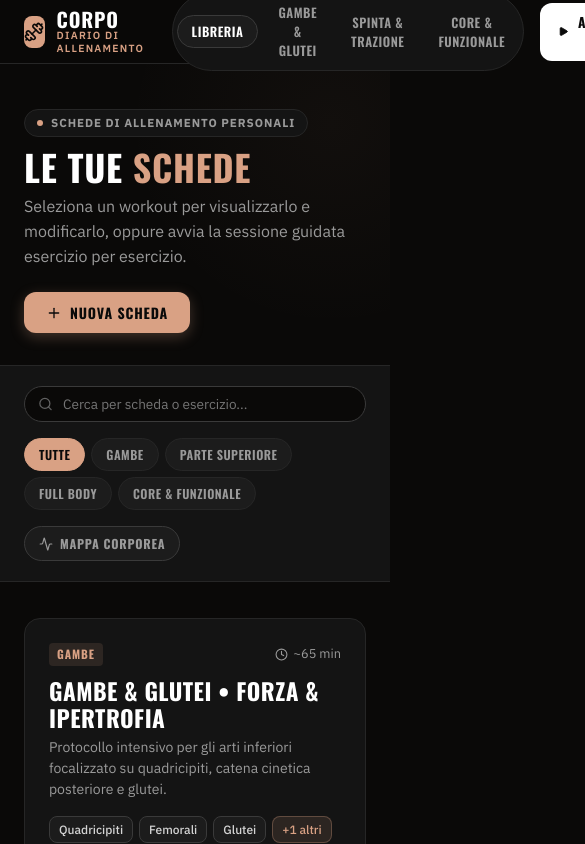
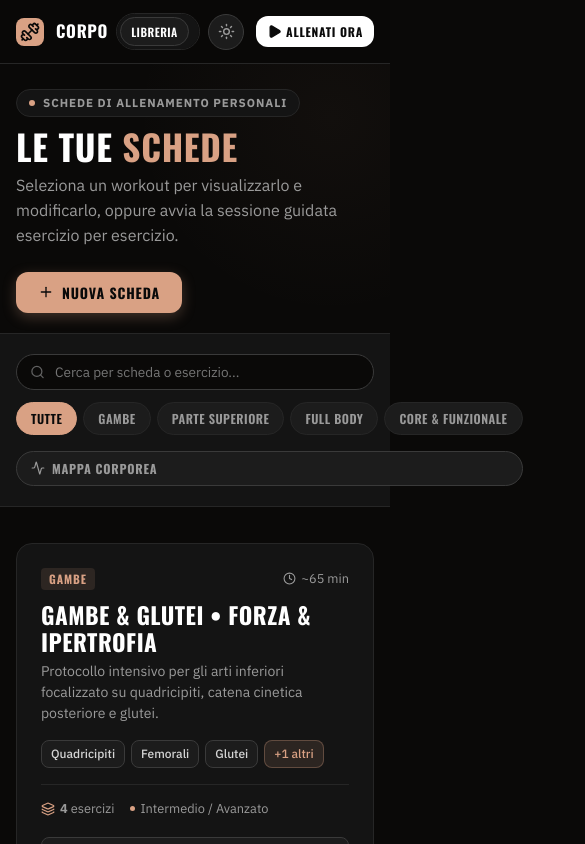
Before and after one commit to isaiadonofrio/novasoma, a React (Vite) app: page / in a window 390 px wide. Shown: the top 844 px of the page, 585 px wide, since content can reach past the window. Built offline with nearby package versions, Linux system fonts and the light colour scheme.

Commit message:
feat: implement light mode theme toggle and comprehensive mobile responsiveness

```diff
--- a/index.html
+++ b/index.html
@@ -2,7 +2,11 @@
 <html lang="it">
   <head>
     <meta charset="UTF-8" />
-    <meta name="viewport" content="width=device-width, initial-scale=1.0" />
+    <meta name="viewport" content="width=device-width, initial-scale=1.0, maximum-scale=5.0, viewport-fit=cover" />
+    <meta name="theme-color" content="#0A0908" id="meta-theme-color" />
+    <meta name="mobile-web-app-capable" content="yes" />
+    <meta name="apple-mobile-web-app-status-bar-style" content="black-translucent" />
+    <meta name="apple-mobile-web-app-title" content="CORPO" />
     <title>CORPO • Diario di Allenamento & Guida Workout</title>
     <meta name="description" content="Webapp minimale e professionale per i tuoi allenamenti. Mappa muscolare interattiva, timer di recupero, guida all'esecuzione e schede pratiche." />
     <link rel="preconnect" href="https://fonts.googleapis.com">
--- a/src/App.css
+++ b/src/App.css
@@ -122,7 +122,28 @@
 .nav-right-actions {
   display: flex;
   align-items: center;
-  gap: 14px;
+  gap: 12px;
+}
+
+.theme-toggle-btn {
+  width: 36px;
+  height: 36px;
+  border-radius: var(--radius-full);
+  display: flex;
+  align-items: center;
+  justify-content: center;
+  background: var(--raised2);
+  border: 1px solid var(--border-hi);
+  color: var(--dim);
+  transition: all 0.2s var(--ease);
+  flex-shrink: 0;
+}
+
+.theme-toggle-btn:hover {
+  color: var(--text);
+  border-color: var(--clay);
+  background: var(--raised3);
+  transform: scale(1.05);
 }
 
 .streak-badge {
@@ -1769,7 +1790,106 @@
   display: block;
 }
 
-/* RESPONSIVENESS */
+/* ========================================= */
+/* TEMA CHIARO (LIGHT MODE) OVERRIDES        */
+/* ========================================= */
+[data-theme="light"] body {
+  background-color: var(--page);
+  color: var(--text);
+}
+
+[data-theme="light"] .gymmane-nav-header {
+  background: rgba(246, 245, 242, 0.92);
+}
+
+/* Invert white GymMane illustrations into crisp dark charcoal sketches */
+[data-theme="light"] .media-img-el {
+  filter: invert(1) brightness(0.18) contrast(1.1);
+}
+
+/* Body SVG in light mode */
+[data-theme="light"] .body-base path {
+  fill: #D8D4CC;
+}
+
+[data-theme="light"] .body-lite path {
+  fill: #E4E0D6;
+}
+
+[data-theme="light"] .muscle path {
+  fill: #BEB7AA;
+}
+
+[data-theme="light"] .muscle:hover path {
+  fill: var(--clay-hover);
+}
+
+[data-theme="light"] .muscle.on path {
+  fill: var(--clay) !important;
+}
+
+/* Surfaces and cards in light mode */
+[data-theme="light"] .routine-clean-card,
+[data-theme="light"] .overview-hero-card,
+[data-theme="light"] .overview-exercise-row-card,
+[data-theme="light"] .exercise-spotlight-card,
+[data-theme="light"] .cues-container-card,
+[data-theme="light"] .gymmane-timer-box,
+[data-theme="light"] .gymmane-editor-modal,
+[data-theme="light"] .summary-modal-card {
+  box-shadow: 0 4px 18px rgba(0, 0, 0, 0.05);
+}
+
+[data-theme="light"] .routine-clean-card:hover {
+  box-shadow: 0 10px 28px rgba(0, 0, 0, 0.09);
+  border-color: var(--border-hi);
+}
+
+[data-theme="light"] .spotlight-media-container,
+[data-theme="light"] .row-media-container {
+  background: #ECEAE4;
+}
+
+[data-theme="light"] .routine-muscle-chip {
+  background: var(--raised2);
+  color: #242220;
+  border-color: #CEC9BF;
+  font-weight: 600;
+}
+
+[data-theme="light"] .stage-controls-col {
+  background: #ECEAE4;
+}
+
+[data-theme="light"] .gymmane-cta-btn,
+[data-theme="light"] .btn-card-primary,
+[data-theme="light"] .btn-gymmane-primary,
+[data-theme="light"] .category-chip.active,
+[data-theme="light"] .live-pill {
+  color: #FFFFFF;
+}
+
+[data-theme="light"] .btn-card-secondary {
+  background: var(--raised2);
+  color: var(--text);
+  border-color: var(--border-hi);
+}
+
+[data-theme="light"] .btn-card-secondary:hover {
+  background: var(--raised3);
+}
+
+[data-theme="light"] .gymmane-check-pill.checked {
+  color: #FFFFFF;
+}
+
+[data-theme="light"] .gymmane-next-btn.finish-mode {
+  color: #FFFFFF;
+}
+
+/* ========================================= */
+/* MOBILE RESPONSIVENESS & TOUCH OPTIMIZATION*/
+/* ========================================= */
 @media (max-width: 900px) {
   .hero-clean-header-row {
     flex-direction: column;
@@ -1780,7 +1900,7 @@
   }
   .gymmane-stage-grid {
     grid-template-columns: 1fr;
-    height: auto;
+    height: calc(100vh - 60px - 3px);
     overflow-y: auto;
   }
   .stage-info-col {
@@ -1794,16 +1914,229 @@
   .gymmane-pres-footer {
     display: none;
   }
-  .overview-exercise-row-card {
+}
+
+@media (max-width: 768px) {
+  .gymmane-wrap {
+    padding: 0 16px;
+  }
+
+  .nav-container {
+    padding: 0 16px;
+    gap: 8px;
+  }
+
+  /* Horizontal swipeable routine tabs on mobile */
+  .nav-routine-tabs {
+    flex: 1;
+    overflow-x: auto;
+    -webkit-overflow-scrolling: touch;
+    scrollbar-width: none;
+    flex-wrap: nowrap;
+    max-width: calc(100vw - 200px);
+    padding: 3px;
+  }
+  .nav-routine-tabs::-webkit-scrollbar {
+    display: none;
+  }
+  .nav-tab-btn {
+    white-space: nowrap;
+    padding: 5px 10px;
+    font-size: 0.72rem;
+  }
+
+  .streak-badge {
+    display: none; /* Hide on mobile navbar to preserve space */
+  }
+
+  .gymmane-cta-btn {
+    padding: 7px 11px;
+    font-size: 0.75rem;
+    gap: 4px;
+  }
+
+  /* Home View Mobile */
+  .home-clean-hero {
+    padding: 24px 0 20px;
+  }
+  .home-title-loud {
+    font-size: 2.2rem;
+  }
+  .toolbar-controls-grid {
+    flex-direction: column;
+    align-items: stretch;
+    gap: 12px;
+  }
+  .search-box-home {
+    max-width: 100%;
+  }
+  .category-chips-list {
+    overflow-x: auto;
+    flex-wrap: nowrap;
+    padding-bottom: 4px;
+    -webkit-overflow-scrolling: touch;
+    scrollbar-width: none;
+  }
+  .category-chips-list::-webkit-scrollbar {
+    display: none;
+  }
+  .category-chip {
+    white-space: nowrap;
+  }
+
+  /* Overview View Mobile */
+  .overview-hero-card {
+    padding: 20px 16px;
+    margin-bottom: 24px;
+  }
+  .overview-title-loud {
+    font-size: 1.85rem;
+  }
+  .overview-title-actions-row {
+    flex-direction: column;
+    gap: 16px;
+  }
+  .overview-main-cta-group {
+    width: 100%;
+  }
+  .overview-main-cta-group .big-cta {
+    width: 100%;
+    justify-content: center;
+    padding: 12px;
+  }
+  .overview-timeline-heading-row {
     flex-direction: column;
     align-items: flex-start;
+    gap: 12px;
+  }
+  .overview-timeline-heading-row .btn-gymmane-secondary {
+    width: 100%;
+    justify-content: center;
+  }
+
+  /* Overview Exercise Card on Mobile */
+  .overview-exercise-row-card {
+    display: flex;
+    flex-direction: column;
+    align-items: stretch;
+    gap: 12px;
+    padding: 14px 16px;
+  }
+  .row-order-index {
+    font-size: 1.1rem;
+    width: 24px;
   }
   .row-media-container {
-    width: 100%;
-    height: 140px;
+    width: 76px;
+    height: 76px;
+    flex-shrink: 0;
+  }
+  .row-exercise-name {
+    font-size: 1.15rem;
+  }
+  .row-specs-strip {
+    flex-wrap: wrap;
+    gap: 6px;
   }
   .row-actions-group {
     width: 100%;
+    display: flex;
+    align-items: center;
     justify-content: space-between;
-  }
-}
+    padding-top: 10px;
+    border-top: 1px solid var(--border);
+  }
+  .btn-play-from-here {
+    flex: 1;
+    margin-left: 12px;
+    justify-content: center;
+    padding: 8px 12px;
+  }
+
+  /* Live Presentation Mode on Mobile */
+  .gymmane-pres-header {
+    height: 52px;
+    padding: 0 12px;
+  }
+  .live-pill {
+    display: none;
+  }
+  .routine-name-pill {
+    font-size: 0.8rem;
+    max-width: 120px;
+    white-space: nowrap;
+    overflow: hidden;
+    text-overflow: ellipsis;
+  }
+  .stepper-text {
+    font-size: 0.775rem;
+  }
+  .stepper-arrow-btn {
+    width: 26px;
+    height: 26px;
+  }
+  .gymmane-finish-btn span {
+    display: none;
+  }
+  .gymmane-finish-btn {
+    padding: 6px 10px;
+  }
+
+  .stage-info-col {
+    padding: 16px 14px;
+  }
+  .exercise-spotlight-card {
+    padding: 16px;
+  }
+  .spotlight-media-container {
+    height: 200px;
+  }
+  .spotlight-title {
+    font-size: 1.5rem;
+  }
+  .stage-controls-col {
+    padding: 16px 14px;
+  }
+  .digits-val {
+    font-size: 3.2rem;
+  }
+  .gymmane-table-input {
+    height: 40px;
+    font-size: 0.95rem;
+  }
+  .gymmane-check-pill {
+    width: 40px;
+    height: 40px;
+  }
+
+  /* Modal on Mobile */
+  .modal-backdrop {
+    padding: 10px;
+  }
+  .gymmane-editor-modal {
+    max-width: 100%;
+    max-height: 94vh;
+  }
+  .editor-modal-body {
+    padding: 16px;
+  }
+  .editor-row-2col, .editor-row-3col {
+    grid-template-columns: 1fr;
+  }
+}
+
+@media (max-width: 480px) {
+  .brand-tag {
+    display: none;
+  }
+  .brand-logo-icon {
+    width: 28px;
+    height: 28px;
+  }
+  .brand-main {
+    font-size: 1.05rem;
+  }
+  .routine-card-actions-bar {
+    grid-template-columns: 1fr;
+  }
+}
--- a/src/App.jsx
+++ b/src/App.jsx
@@ -50,6 +50,24 @@ export function App() {
     }
     return INITIAL_ROUTINES;
   });
+
+  // Theme state: 'dark' | 'light'
+  const [theme, setTheme] = useState(() => {
+    return localStorage.getItem('corpo_theme') || 'dark';
+  });
+
+  useEffect(() => {
+    document.documentElement.setAttribute('data-theme', theme);
+    localStorage.setItem('corpo_theme', theme);
+    const metaTheme = document.getElementById('meta-theme-color');
+    if (metaTheme) {
+      metaTheme.setAttribute('content', theme === 'dark' ? '#0A0908' : '#F6F5F2');
+    }
+  }, [theme]);
+
+  const toggleTheme = () => {
+    setTheme(prev => prev === 'dark' ? 'light' : 'dark');
+  };
 
   // Current view: 'home' | 'overview'
   const [currentView, setCurrentView] = useState('home');
@@ -136,6 +154,8 @@ export function App() {
         routines={routines}
         currentView={currentView}
         activeRoutineId={activeRoutineId}
+        theme={theme}
+        onToggleTheme={toggleTheme}
         onNavigateHome={() => setCurrentView('home')}
         onSelectRoutine={(id) => {
           setActiveRoutineId(id);
@@ -174,6 +194,8 @@ export function App() {
         <ActiveWorkoutModal
           routine={liveRoutine}
           initialIndex={startExerciseIndex}
+          theme={theme}
+          onToggleTheme={toggleTheme}
           onClose={() => setIsPresentationActive(false)}
           onCompleteWorkout={handleWorkoutComplete}
         />
--- a/src/components/ActiveWorkoutModal.jsx
+++ b/src/components/ActiveWorkoutModal.jsx
@@ -15,7 +15,9 @@ import {
   Wind,
   AlertTriangle,
   Flame,
-  ArrowRight
+  ArrowRight,
+  Sun,
+  Moon
 } from 'lucide-react';
 import { sounds } from '../utils/audio';
 import { MUSCLE_LABELS } from './BodyMap';
@@ -24,6 +26,8 @@ import { MediaViewer } from './MediaViewer';
 export function ActiveWorkoutModal({
   routine,
   initialIndex = 0,
+  theme = 'dark',
+  onToggleTheme,
   onClose,
   onCompleteWorkout
 }) {
@@ -239,6 +243,17 @@ export function ActiveWorkoutModal({
         </div>
 
         <div className="pres-top-actions">
+          {onToggleTheme && (
+            <button
+              type="button"
+              className="icon-action-btn"
+              onClick={onToggleTheme}
+              title={theme === 'dark' ? "Passa a Tema Chiaro" : "Passa a Tema Scuro"}
+            >
+              {theme === 'dark' ? <Sun size={16} /> : <Moon size={16} />}
+            </button>
+          )}
+
           <button
             type="button"
             className="icon-action-btn"
--- a/src/components/Navbar.jsx
+++ b/src/components/Navbar.jsx
@@ -1,10 +1,12 @@
 import React from 'react';
-import { Play, Dumbbell, Award, Flame, Sparkles } from 'lucide-react';
+import { Play, Dumbbell, Award, Flame, Sparkles, Sun, Moon } from 'lucide-react';
 
 export function Navbar({
   routines,
   currentView = 'home',
   activeRoutineId,
+  theme = 'dark',
+  onToggleTheme,
   onNavigateHome,
   onSelectRoutine,
   onStartPresentation,
@@ -54,6 +56,18 @@ export function Navbar({
 
         {/* Right CTA */}
         <div className="nav-right-actions">
+          {onToggleTheme && (
+            <button
+              type="button"
+              className="theme-toggle-btn"
+              onClick={onToggleTheme}
+              title={theme === 'dark' ? "Passa a Tema Chiaro" : "Passa a Tema Scuro"}
+              aria-label="Cambia tema chiaro/scuro"
+            >
+              {theme === 'dark' ? <Sun size={17} /> : <Moon size={17} />}
+            </button>
+          )}
+
           {totalWorkoutsCompleted > 0 && (
             <div className="streak-badge" title="Sessioni completate">
               <Sparkles size={14} color="#D9A184" />
--- a/src/index.css
+++ b/src/index.css
@@ -33,6 +33,31 @@
   --radius-md: 12px;
   --radius-lg: 16px;
   --radius-full: 999px;
+}
+
+/* Light Theme Tokens */
+[data-theme="light"] {
+  --page: #F6F5F2;
+  --raised: #FFFFFF;
+  --raised2: #ECEAE4;
+  --raised3: #E0DDD5;
+
+  --border: #E2DFD8;
+  --border-hi: #CEC9BF;
+  --border-active: #C87A54;
+
+  --text: #161514;
+  --dim: #595652;
+  --faint: #8A867F;
+
+  --clay: #C87A54;
+  --clay-hover: #B56742;
+  --clay-soft: rgba(200, 122, 84, 0.12);
+  --clay-glow: rgba(200, 122, 84, 0.22);
+
+  --brass: #9E7457;
+  --sage: #6B8452;
+  --danger: #DC2626;
 }
 
 *, *::before, *::after {
```
